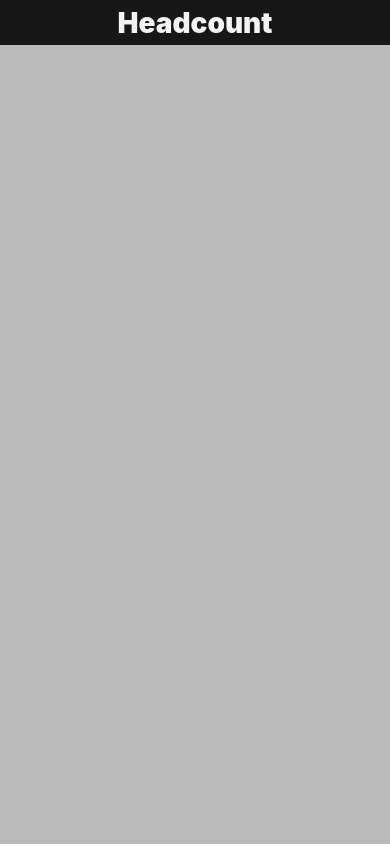
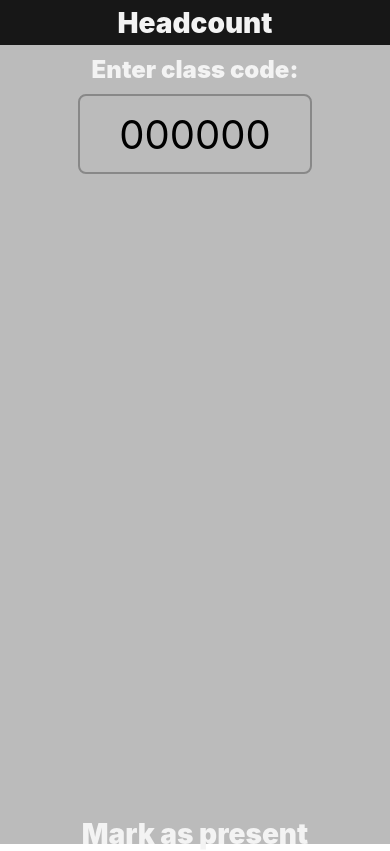
Before and after one commit to cmolder/headcount-mobile, a React Native app: screen / in a window 390 px wide. Built offline with nearby package versions, Linux system fonts and the light colour scheme.

Commit message:
Basic components for class code and button done, need logic

```diff
--- a/App.js
+++ b/App.js
@@ -1,6 +1,8 @@
 import React, { Fragment } from 'react';
 import { StyleSheet, Platform, StatusBar, SafeAreaView, View } from 'react-native';
 import Header from './components/Header';
+import CodeInput from './components/CodeInput';
+import PresentButton from './components/PresentButton';
 
 export default function App() {
   return (
@@ -14,6 +16,9 @@ export default function App() {
        {/* Remainder of app view, including home bar for iOS */}
       <SafeAreaView style={styles.bottom}>
         <Header text="Headcount" />
+        <CodeInput />
+        <View style={{height: '100%', flex: 1}}/>
+        <PresentButton />
       </SafeAreaView>
 
     </Fragment>
@@ -24,7 +29,7 @@ const styles = StyleSheet.create({
   notch: {
     flex: 0,
     backgroundColor: '#171717',
-    paddingTop: Platform.OS === "android" ? StatusBar.currentHeight : 0
+    paddingTop: (Platform.OS === "android") ? StatusBar.currentHeight : 0
   },
   bottom: {
     flex: 1,
--- /dev/null
+++ b/components/CodeInput.js
@@ -0,0 +1,36 @@
+import React from 'react';
+import { StyleSheet, View, TextInput, Text } from 'react-native';
+
+
+const CodeInput = (props) => {
+    return(
+        <View style={styles.container}>
+            <Text style={styles.text}>Enter class code:</Text>
+            <TextInput style={styles.input} placeholder='000000'></TextInput>
+        </View>
+    );
+}
+
+const styles = StyleSheet.create({
+    container: {
+        paddingTop: 10,
+        alignItems: 'center',
+    },
+    text: {
+        color: '#f3f3f3',
+        fontSize: 24,
+        fontWeight: '900'
+    },
+    input: {
+        fontSize: 40,
+        textAlign: 'center',
+        marginTop: 10,
+        width: '60%',
+        height: 80,
+        borderWidth: 2,
+        borderRadius: 8,
+        borderColor: '#888'
+    }
+});
+
+export default CodeInput;
--- /dev/null
+++ b/components/PresentButton.js
@@ -0,0 +1,31 @@
+import React from 'react';
+import { Text, TouchableOpacity, StyleSheet } from 'react-native';
+
+const PresentButton = (props) => {
+    return(
+        <TouchableOpacity style={styles.button}>
+            <Text style={styles.text}>Mark as present</Text>
+        </TouchableOpacity>
+    )
+}
+
+const styles = StyleSheet.create({
+    button: {
+        flex: 0,
+
+        margin: 10,
+        height: 60,
+
+        borderRadius: 10,
+        backgroundColor: 'pink',
+        alignItems: 'center',
+        justifyContent: 'center'
+    },
+    text: {
+        color: '#f3f3f3',
+        fontSize: 28,
+        fontWeight: '900'
+    }
+});
+
+export default PresentButton;
```
